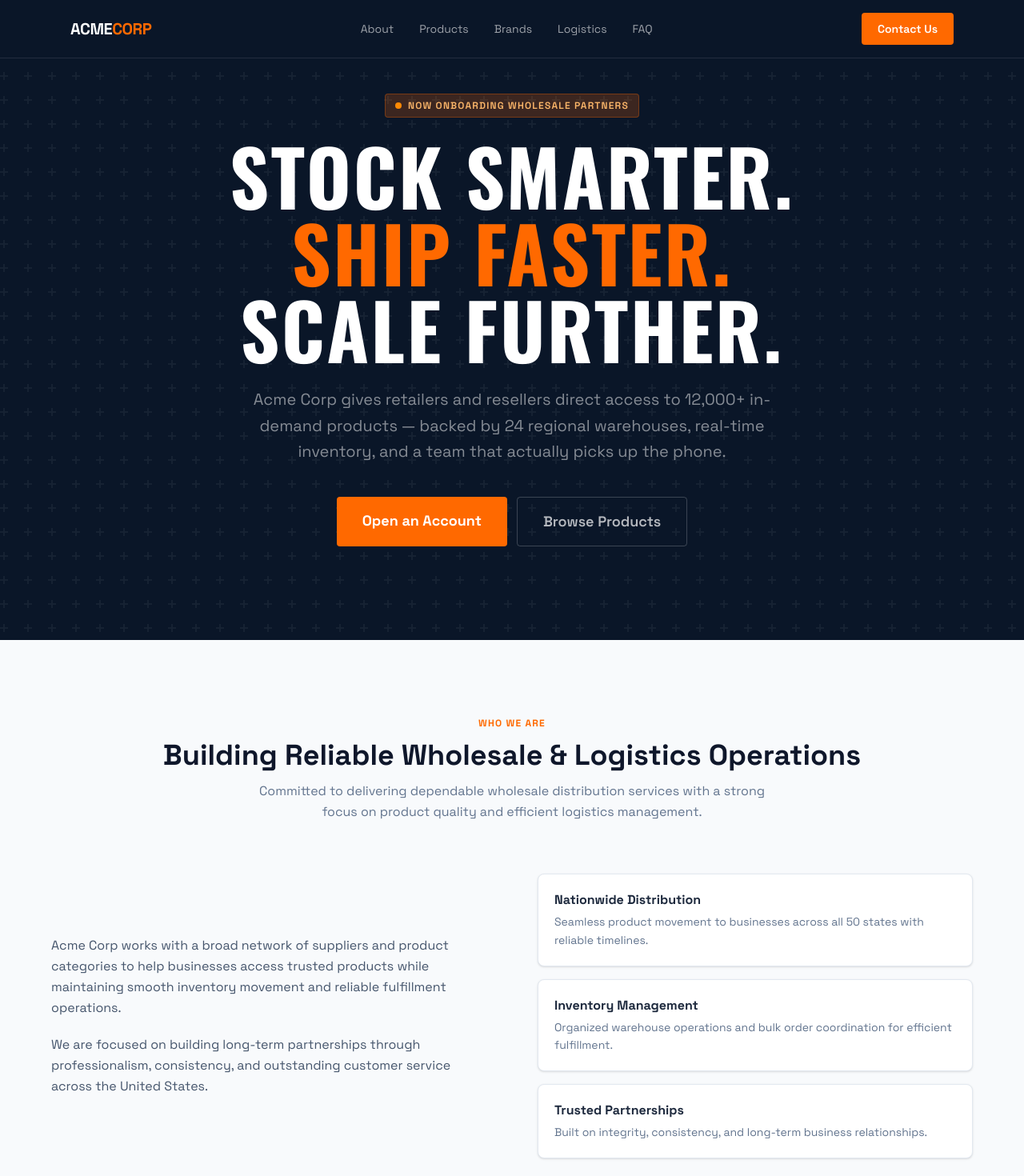
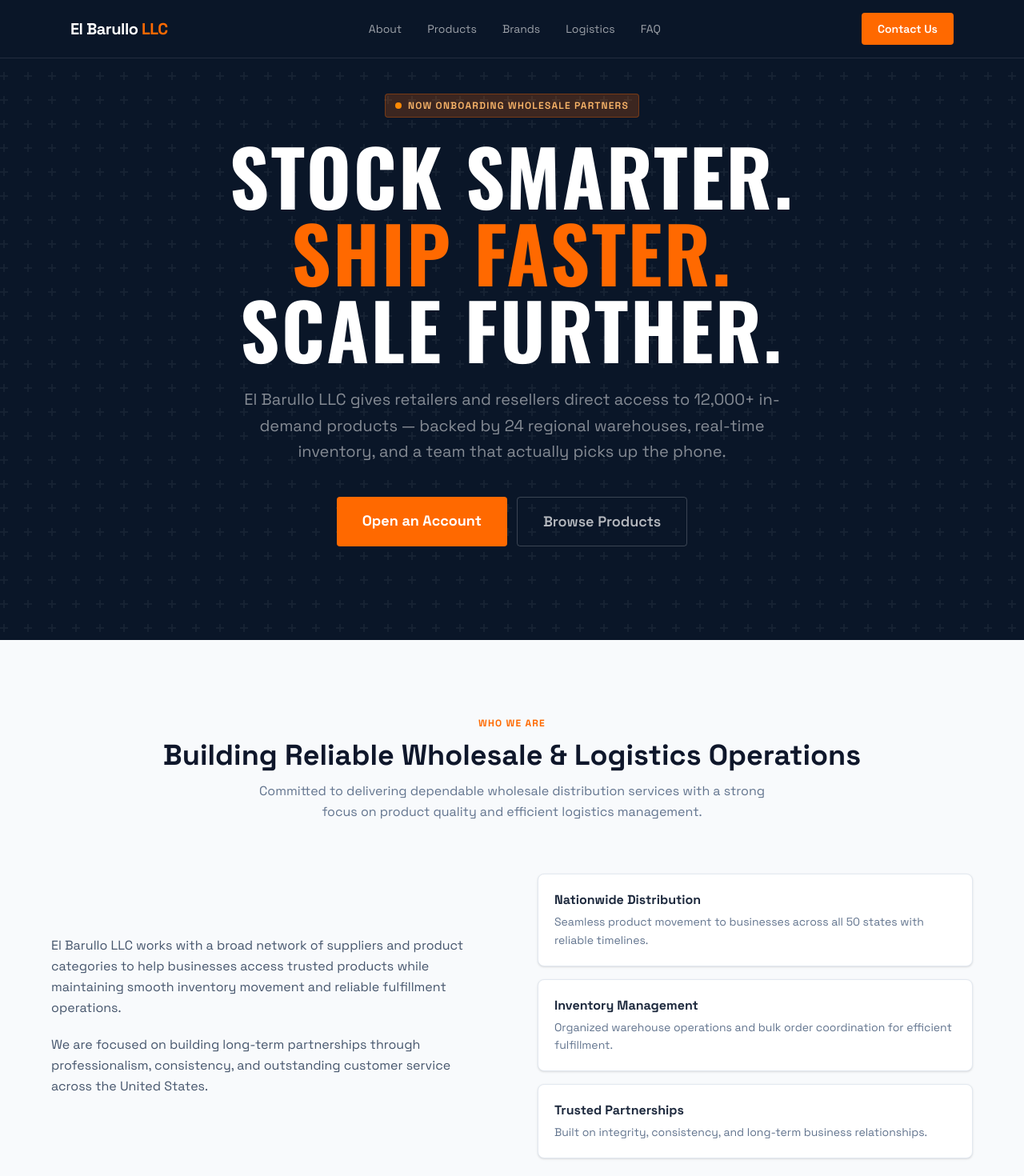
Before and after one commit to nelsonanaya1001-glitch/acme-landing, a Next.js app: page / in a window 1280 px wide. Shown: the top 1470 px of the page at 80% size. Built offline with nearby package versions, Linux system fonts and the light colour scheme.

Commit message:
Rebrand to El Barullo LLC with real contact info, EIN, and owner

```diff
--- a/app/layout.tsx
+++ b/app/layout.tsx
@@ -21,9 +21,9 @@
 });
 
 export const metadata: Metadata = {
-  title: "Acme Corp — Trusted Wholesale Distribution Partner",
+  title: "El Barullo LLC — Trusted Wholesale Distribution Partner",
   description:
-    "Acme Corp connects retailers and resellers with premium consumer goods — fast fulfillment, transparent pricing, and relationships built to last.",
+    "El Barullo LLC connects retailers and resellers with premium consumer goods — fast fulfillment, transparent pricing, and relationships built to last.",
 };
 
 export default function RootLayout({
--- a/app/page.tsx
+++ b/app/page.tsx
@@ -175,7 +175,7 @@
       <nav className="fixed top-0 w-full z-50 bg-[#0a1628] border-b border-white/10">
         <div className="max-w-6xl mx-auto px-6 py-4 flex items-center justify-between">
           <span className="text-xl font-black text-white tracking-tight">
-            ACME<span className="text-orange-500">CORP</span>
+            El Barullo<span className="text-orange-500"> LLC</span>
           </span>
           <div className="hidden md:flex gap-8 text-sm text-white/60">
             <a href="#about"     className="hover:text-white transition-colors">About</a>
@@ -212,7 +212,7 @@
             Scale Further.
           </h1>
           <p className="text-white/50 text-lg md:text-xl leading-relaxed mb-10 max-w-2xl mx-auto">
-            Acme Corp gives retailers and resellers direct access to 12,000+ in-demand
+            El Barullo LLC gives retailers and resellers direct access to 12,000+ in-demand
             products — backed by 24 regional warehouses, real-time inventory, and a team
             that actually picks up the phone.
           </p>
@@ -241,7 +241,7 @@
           <div className="grid md:grid-cols-2 gap-16 items-center">
             <div>
               <p className="text-slate-600 leading-relaxed mb-5">
-                Acme Corp works with a broad network of suppliers and product categories
+                El Barullo LLC works with a broad network of suppliers and product categories
                 to help businesses access trusted products while maintaining smooth
                 inventory movement and reliable fulfillment operations.
               </p>
@@ -342,7 +342,7 @@
                 Third-Party Logistics (3PL) means outsourcing your storage, fulfillment, and shipping operations to a specialized partner — so you can focus on growing your business instead of managing warehouses.
               </p>
               <p className="text-white/50 leading-relaxed">
-                Acme Corp acts as your 3PL provider: we receive your inventory, store it in our regional warehouses, pick and pack orders as they come in, and ship directly to your customers — all under your brand.
+                El Barullo LLC acts as your 3PL provider: we receive your inventory, store it in our regional warehouses, pick and pack orders as they come in, and ship directly to your customers — all under your brand.
               </p>
             </div>
             {/* Right — how it works steps */}
@@ -401,15 +401,23 @@
             <div className="space-y-4 text-sm text-slate-600">
               <div className="flex items-center gap-3">
                 <span className="w-9 h-9 rounded-lg bg-orange-50 border border-orange-100 flex items-center justify-center text-base">📧</span>
-                hello@acmecorp.com
+                Elbarullosm@gmail.com
               </div>
               <div className="flex items-center gap-3">
                 <span className="w-9 h-9 rounded-lg bg-orange-50 border border-orange-100 flex items-center justify-center text-base">📞</span>
-                +1 (800) 555-0100
+                (801) 718-5391
               </div>
               <div className="flex items-center gap-3">
                 <span className="w-9 h-9 rounded-lg bg-orange-50 border border-orange-100 flex items-center justify-center text-base">📍</span>
-                New York, NY — 24 regional warehouses nationwide
+                35 S Tungsten Way, Vineyard, UT 84059
+              </div>
+              <div className="flex items-center gap-3">
+                <span className="w-9 h-9 rounded-lg bg-orange-50 border border-orange-100 flex items-center justify-center text-base">🏢</span>
+                EIN: 42-2515391
+              </div>
+              <div className="flex items-center gap-3">
+                <span className="w-9 h-9 rounded-lg bg-orange-50 border border-orange-100 flex items-center justify-center text-base">👤</span>
+                Owner: Susana Marazia
               </div>
             </div>
           </div>
@@ -432,7 +440,7 @@
       <footer className="bg-[#0a1628] border-t border-white/10 py-10 px-6">
         <div className="max-w-6xl mx-auto flex flex-col md:flex-row justify-between items-center gap-6 text-sm text-white/40">
           <span className="text-lg font-black text-white tracking-tight">
-            ACME<span className="text-orange-500">CORP</span>
+            El Barullo<span className="text-orange-500"> LLC</span>
           </span>
           <div className="flex flex-wrap justify-center gap-6">
             <a href="#about"     className="hover:text-white transition-colors">About</a>
@@ -441,7 +449,7 @@
             <a href="#logistics" className="hover:text-white transition-colors">Logistics</a>
             <a href="#faq"       className="hover:text-white transition-colors">FAQ</a>
           </div>
-          <p>© {new Date().getFullYear()} Acme Corp. All rights reserved.</p>
+          <p>© {new Date().getFullYear()} El Barullo LLC. All rights reserved.</p>
         </div>
       </footer>
 
```
